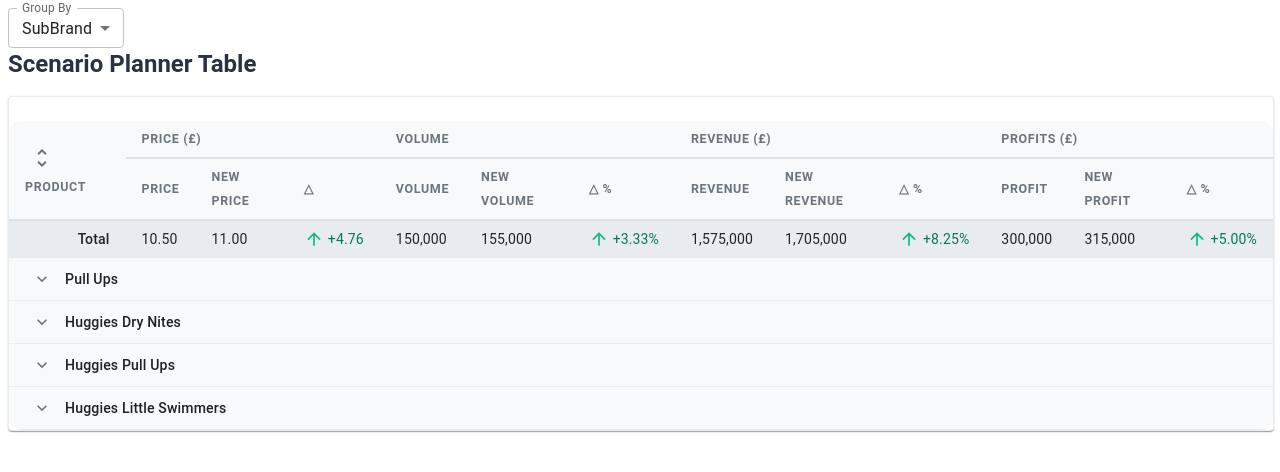
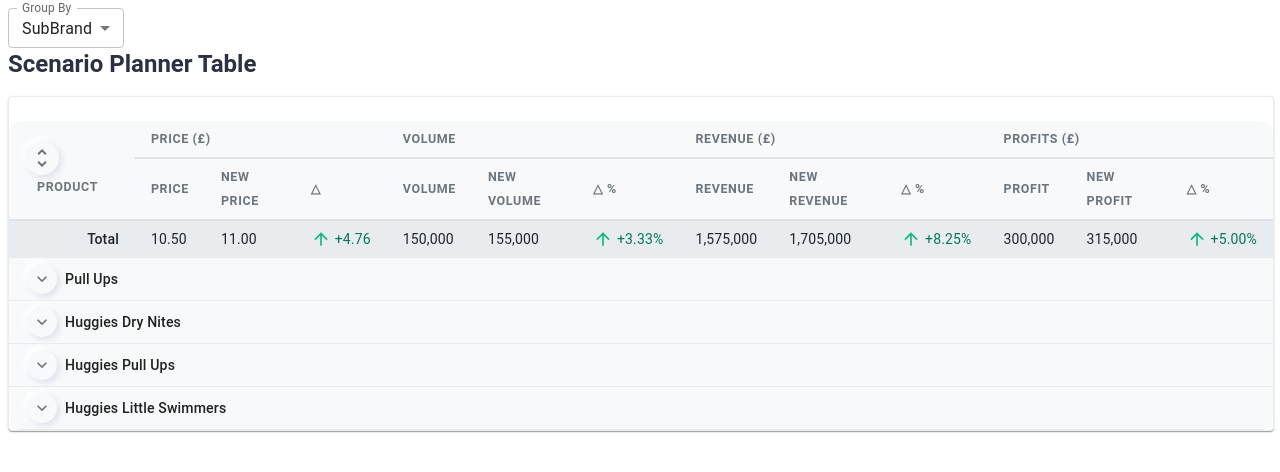
Before and after one commit to shanawarAnsari/Scenario-planner, a React (Create React App) app in the folder scenario-planner/: page / in a window 1280 px wide. Shown: the top 472 px of the page. Built offline with nearby package versions, Linux system fonts and the light colour scheme.

Commit message:
crazy-design-1-light

```diff
--- a/scenario-planner/src/scenario-planner/Planner/ResultsTableView.css
+++ b/scenario-planner/src/scenario-planner/Planner/ResultsTableView.css
@@ -95,17 +95,26 @@
   padding-left: 138px !important;
 }
 
-/* Icon button */
+/* Icon button - Neumorphic Style with blue icons */
 .MuiIconButton-root {
-  color: #6c757d; /* Gray icon */
-  background: #f1f3f5; /* Light gray background */
-  border-radius: 8px;
-  transition: all 0.15s ease;
-  padding: 6px;
+  color: #3b82f6; /* Changed to blue */
+  background: #f0f4f8;
+  border-radius: 12px;
+  padding: 8px;
+  transition: none;
+  box-shadow: 3px 3px 6px #dde3ec, -3px -3px 6px #ffffff;
 }
+
 .MuiIconButton-root:hover {
-  background: #e9ecef;
-  color: #495057;
+  color: #3b82f6; /* Keep blue on hover */
+  transform: none;
+  box-shadow: 3px 3px 6px #dde3ec, -3px -3px 6px #ffffff;
+}
+
+.MuiIconButton-root:active {
+  box-shadow: inset 2px 2px 5px #dde3ec, inset -2px -2px 5px #ffffff;
+  transform: none;
+  color: #2563eb; /* Slightly darker blue when clicked */
 }
 
 /* Typography (remains the same) */
--- a/scenario-planner/src/scenario-planner/Planner/TableView.tsx
+++ b/scenario-planner/src/scenario-planner/Planner/TableView.tsx
@@ -159,7 +159,7 @@
               {allExpanded ? <UnfoldLess /> : <UnfoldMore />}
             </IconButton>
           </Tooltip>
-          <span>Product</span>
+          <span style={{ marginLeft: "12px" }}>Product</span>
         </Box>
       </TableCell>
       <TableCell colSpan={3}>Price (£)</TableCell>
```
